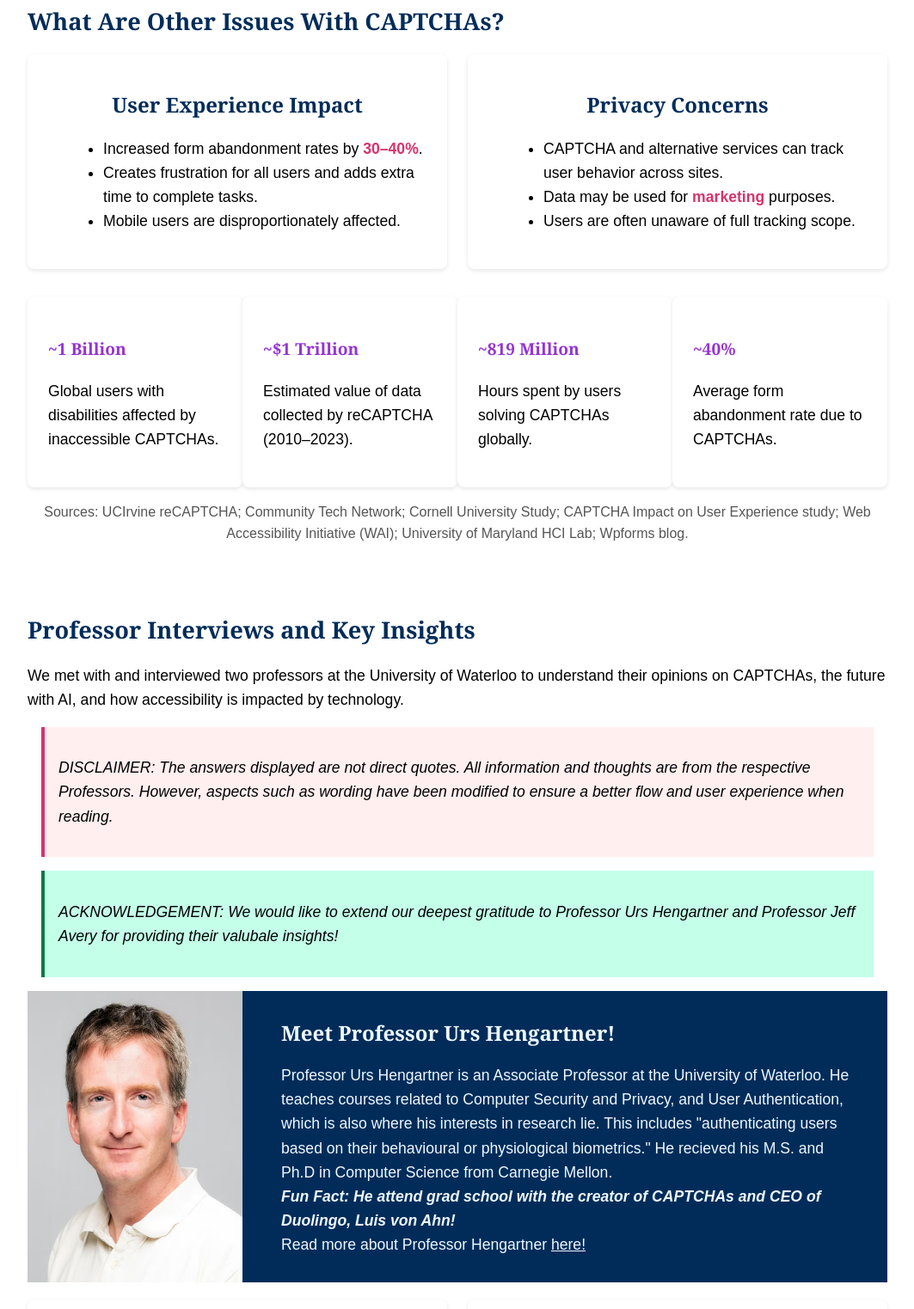
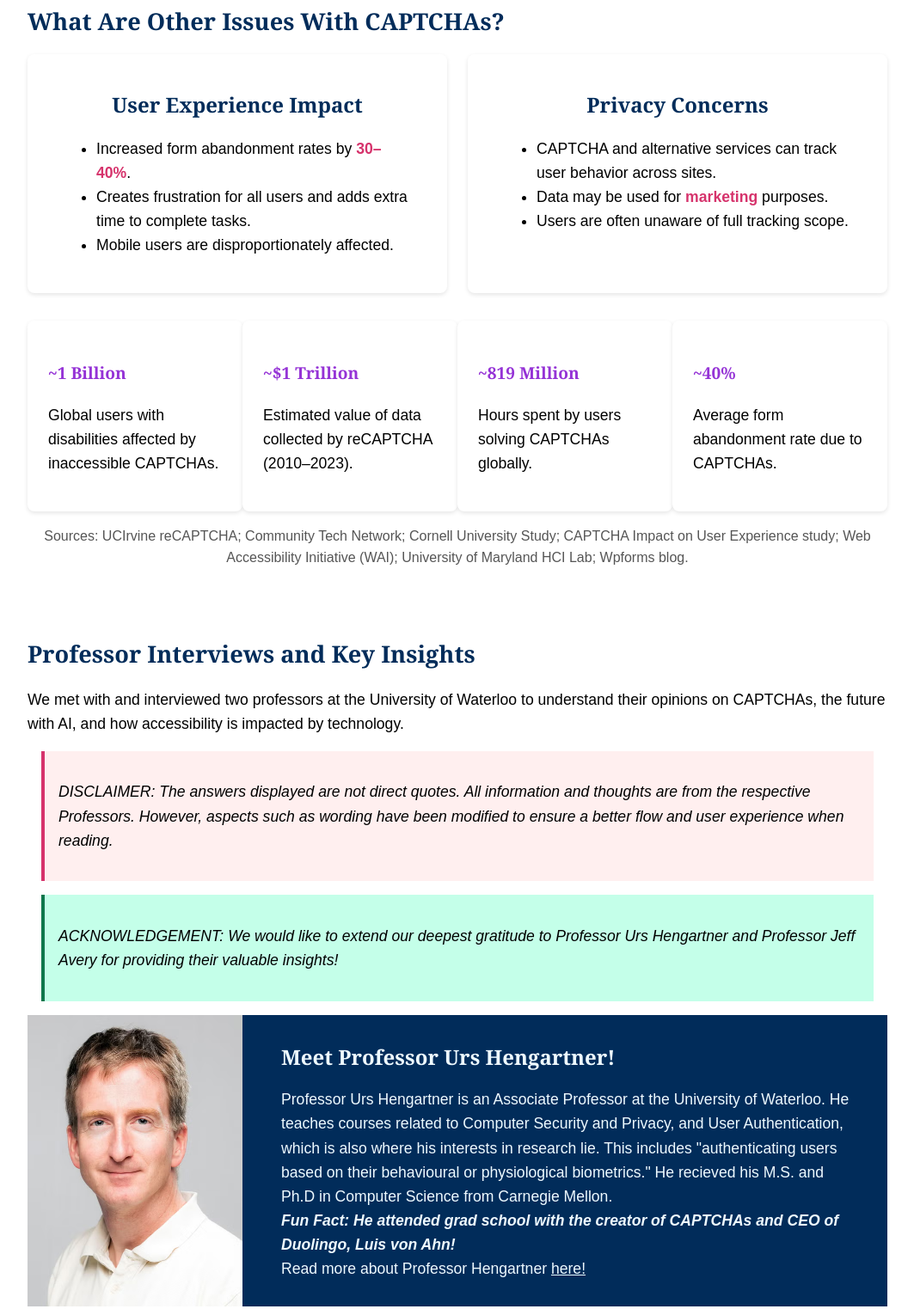
Before and after one commit to AidenAR/492Web, a website: page captchaP/public/index.html in a window 1280 px wide. Shown: the part 5335-6858 px from the top of the page at 86% size, without its empty margins (108-1171 px from the left). Drawn offline with Linux system fonts and the light colour scheme.

Commit message:
formatting fix

```diff
--- a/captchaP/public/index.html
+++ b/captchaP/public/index.html
@@ -404,7 +404,7 @@
     <div class="card-grid">
       <div class="card">
         <h3 style="text-align:center">User Experience Impact</h3>
-        <ul>
+        <ul style="margin-right: 1rem; margin-left: 1rem;">
           <li>Increased form abandonment rates by <span class="highlight">30–40%</span>.</li>
           <li>Creates frustration for all users and adds extra time to complete tasks.</li>
           <li>Mobile users are disproportionately affected.</li>
@@ -414,7 +414,7 @@
       <div class="card">
 
         <h3 style="text-align:center">Privacy Concerns</h3>
-        <ul>
+        <ul style="margin-right: 1rem; margin-left: 1rem;">
           <li>CAPTCHA and alternative services can track user behavior across sites.</li>
           <li>Data may be used for <span class="highlight">marketing</span> purposes.</li>
           <li>Users are often unaware of full tracking scope.</li>
@@ -500,13 +500,13 @@
       <p>DISCLAIMER: The answers displayed are not direct quotes. All information and thoughts are from the respective Professors. However, aspects such as wording have been modified to ensure a better flow and user experience when reading.</p>
     </div>
     <div class="highlight-box" style="background-color: #c4ffe9; border-left: 4px solid #0f774c;">
-      <p>ACKNOWLEDGEMENT: We would like to extend our deepest gratitude to Professor Urs Hengartner and Professor Jeff Avery for providing their valubale insights!</p>
+      <p>ACKNOWLEDGEMENT: We would like to extend our deepest gratitude to Professor Urs Hengartner and Professor Jeff Avery for providing their valuable insights!</p>
     </div>
     <div style="display: flex; flex-direction: row; justify-content: space-between;">
       <img src="prof-one.avif" style="max-width: 25%;">
       <div style="background-color: #012c5a; padding: 30px; display: flex; flex-direction: column; justify-content: center;">
         <h3 style="color: #eef9ff; margin-left: 15px; margin-top: 0px">Meet Professor Urs Hengartner!</h3>
-        <p style="margin: 0px; margin-left: 15px; color: #eef9ff;"> Professor Urs Hengartner is an Associate Professor at the University of Waterloo. He teaches courses related to Computer Security and Privacy, and User Authentication, which is also where his interests in research lie. This includes "authenticating users based on their behavioural or physiological biometrics." He recieved his M.S. and Ph.D in Computer Science from Carnegie Mellon. <br><i><b>Fun Fact: He attend grad school with the creator of CAPTCHAs and CEO of Duolingo, Luis von Ahn!</b></i></p>
+        <p style="margin: 0px; margin-left: 15px; color: #eef9ff;"> Professor Urs Hengartner is an Associate Professor at the University of Waterloo. He teaches courses related to Computer Security and Privacy, and User Authentication, which is also where his interests in research lie. This includes "authenticating users based on their behavioural or physiological biometrics." He recieved his M.S. and Ph.D in Computer Science from Carnegie Mellon. <br><i><b>Fun Fact: He attended grad school with the creator of CAPTCHAs and CEO of Duolingo, Luis von Ahn!</b></i></p>
         <p style="margin: 0px; margin-left: 15px; color: #eef9ff;">Read more about Professor Hengartner <a href="https://cs.uwaterloo.ca/~uhengart/" style="color: #eef9ff;">here!</a></p>
       </div>
      </div>
```
